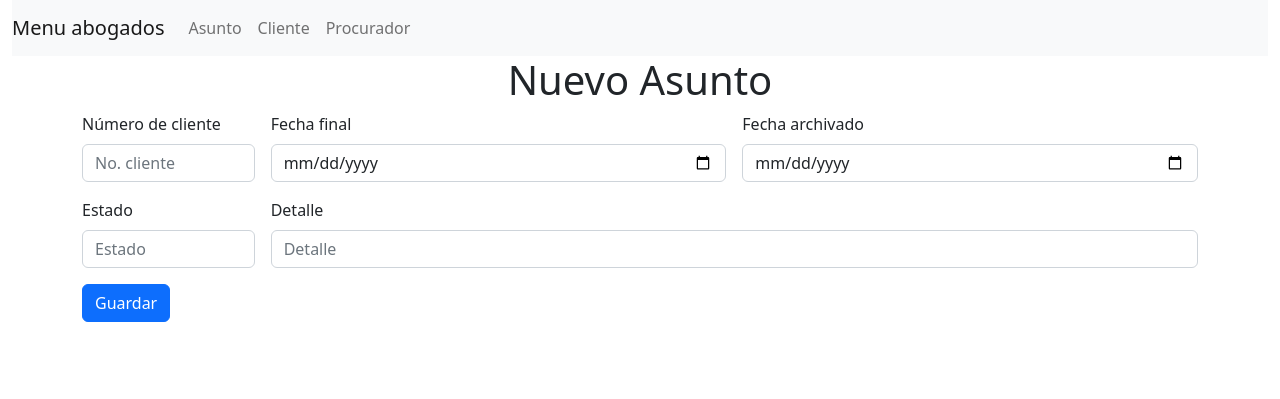
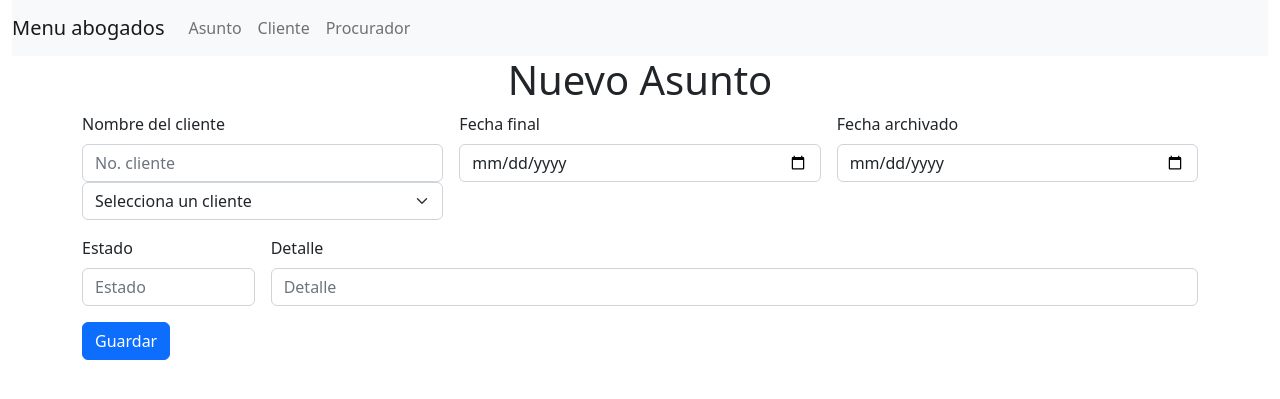
Before and after one commit to JimmyAguilar03/proyectoAbogados, a CodeIgniter app: page /database/index.php/asunto/nuevo in a window 1280 px wide. Shown: the top 399 px of the page. Run offline with CodeIgniter, Linux system fonts and the light colour scheme; data that the repository does not hold is empty.

Commit message:
revision

```diff
--- a/application/config/routes.php
+++ b/application/config/routes.php
@@ -49,6 +49,6 @@ defined('BASEPATH') OR exit('No direct script access allowed');
 | Examples:	my-controller/index	-> my_controller/index
 |		my-controller/my-method	-> my_controller/my_method
 */
-$route['default_controller'] = 'Cliente';
+$route['default_controller'] = 'Menu';
 $route['404_override'] = '';
 $route['translate_uri_dashes'] = FALSE;
--- a/application/controllers/Asunto.php
+++ b/application/controllers/Asunto.php
@@ -12,6 +12,8 @@ class Asunto extends CI_controller{
     }
     public function nuevo()
     {
+        $this->load->model('Cliente_model');
+        $datos['datosCliente']= $this->Cliente_model->clientes();
         $this -> load -> view ('Plantillas/header');
         $this -> load-> view ('vistasAsuntos/nuevoAsuntos');
         $this -> load -> view ('Plantillas/footer');
--- a/application/views/vistasAsuntos/nuevoAsuntos.php
+++ b/application/views/vistasAsuntos/nuevoAsuntos.php
@@ -3,15 +3,28 @@
 <h1> Nuevo Asunto</h1>
 </center>
     <form action= <?php echo base_url("Asunto/guardar");?> method="post" class="row g-3">
-    <div class="col-md-2">
-    <label for="inputEmail4" class="form-label">Número de cliente</label>
+    <div class="col-md-4">
+    <label for="inputEmail4" class="form-label">Nombre del cliente</label>
     <input type="text" class="form-control" name="no_cliente" id="no_cliente" placeholder="No. cliente">
+
+    <select name="no_cliente" id="no_cliente" class="form-select">
+    <option selected >Selecciona un cliente</option>
+   <?php  foreach($datosCliente as $dC):
+     ?>
+    <option value=" <?php echo $dC->no_cliente;?>">
+   <?php
+    echo $dC->nombre . " " . $dC->apellido_p . " " . $dC->apellido_m;
+    ?>
+    </option>
+<?php endforeach;?>
+  </select>
+
   </div>
-  <div class="col-md-5">
+  <div class="col-md-4">
     <label for="inputPassword4" class="form-label">Fecha final</label>
     <input type="date" class="form-control"name="fecha_final" id="fecha_final" placeholder="Fecha_f" required>
   </div>
-  <div class="col-md-5">
+  <div class="col-md-4">
     <label for="inputPassword4" class="form-label">Fecha archivado</label>
     <input type="date" class="form-control" name="fecha_archivado" id="fecha_archivado" placeholder="Fecha_i" required>
   </div>
```
